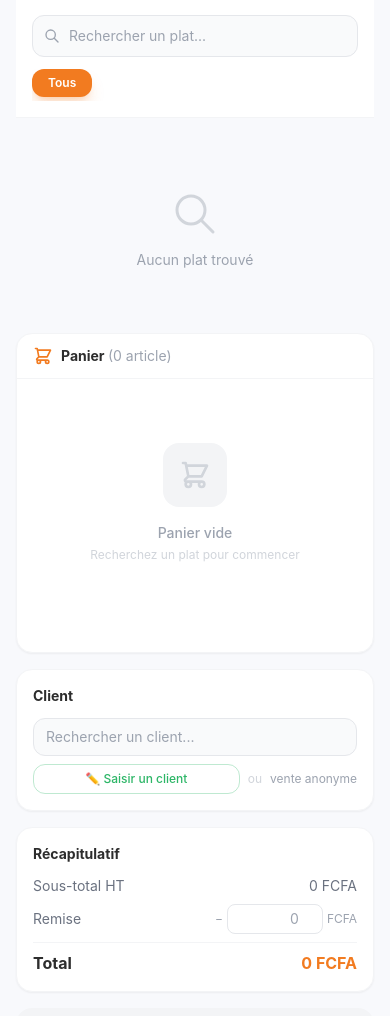
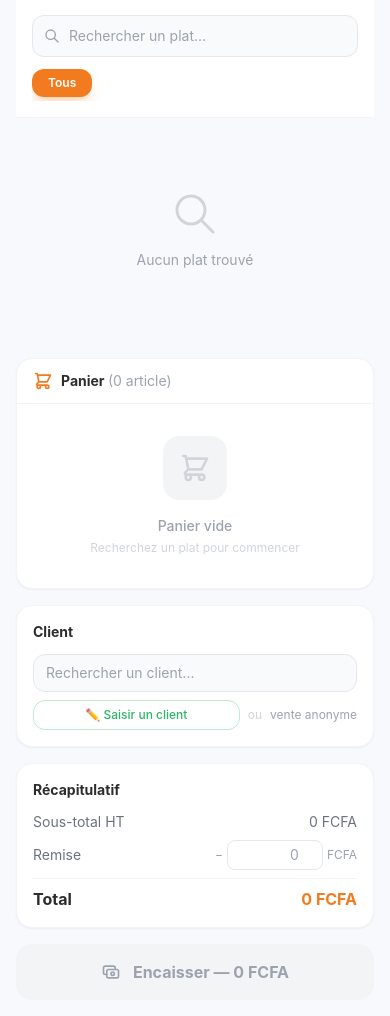
Before and after one commit to samdiagne/samdev_ges_com, a Laravel app: page /caisse/pos in a window 390 px wide. Shown: the part 77-1093 px from the top of the page. Run offline with Laravel 12, Linux system fonts and the light colour scheme; a user stored in the database is signed in; data comes from the database, SQL or seed files in the repository; tables that the repository leaves empty hold one stand-in row (values such as "Sample post"); style sheets or scripts are compiled from the project's sources; parts of the project's set-up code (start-up, migrations or seed data) failed here and were passed over; some libraries are stand-ins or nearby versions.

Commit message:
fix: POS mobile - layout adaptatif et modal confirmation vider panier
- Layout mobile : suppression hauteur fixe (h-[calc(100vh-8rem)]) sur mobile
  pour que client/récap/encaisser soient visibles sans scroll excessif
- Grille produits : max-h-72 sur mobile avec scroll interne
- Panier : hauteur dynamique selon les articles (plus de flex-1 fixe)
- État panier vide : padding réduit sur mobile (py-8 au lieu de py-16)
- Remplacement wire:confirm par modal custom pour "Vider le panier"
  avec affichage du nombre d'articles concernés

Co-Authored-By: Claude Sonnet 4.6 <noreply@anthropic.com>

```diff
--- a/app/Livewire/Caisse/PointOfSale.php
+++ b/app/Livewire/Caisse/PointOfSale.php
@@ -31,8 +31,9 @@ class PointOfSale extends Component
     public string $notes                 = '';
     public string $dateVente             = '';
 
-    public bool   $afficherModalPaiement = false;
-    public bool   $afficherModalSucces   = false;
+    public bool   $afficherModalPaiement    = false;
+    public bool   $afficherModalSucces      = false;
+    public bool   $afficherConfirmationVider = false;
     public string $erreurPaiement        = '';
 
     public ?int   $derniereVenteId       = null;
@@ -151,13 +152,14 @@ class PointOfSale extends Component
 
     public function clearCart(): void
     {
-        $this->panier               = [];
-        $this->sousTotal            = 0;
-        $this->total                = 0;
-        $this->remise               = 0;
-        $this->clientSelectionneId  = null;
-        $this->clientSelectionneNom = '';
-        $this->notes                = '';
+        $this->panier                    = [];
+        $this->sousTotal                 = 0;
+        $this->total                     = 0;
+        $this->remise                    = 0;
+        $this->clientSelectionneId       = null;
+        $this->clientSelectionneNom      = '';
+        $this->notes                     = '';
+        $this->afficherConfirmationVider = false;
     }
 
     private function recalcLine(int $index): void
--- a/resources/views/caisse/pos.blade.php
+++ b/resources/views/caisse/pos.blade.php
@@ -5,7 +5,7 @@
 @section('page-subtitle', now()->translatedFormat('l d F Y'))
 
 @section('content')
-    <div class="h-[calc(100vh-8rem)]">
+    <div class="lg:h-[calc(100vh-8rem)]">
         @livewire('caisse.point-of-sale')
     </div>
 @endsection
--- a/resources/views/livewire/caisse/point-of-sale.blade.php
+++ b/resources/views/livewire/caisse/point-of-sale.blade.php
@@ -1,9 +1,9 @@
-<div class="h-full flex flex-col lg:flex-row gap-4">
+<div class="lg:h-full flex flex-col lg:flex-row gap-4">
 
     {{-- ════════════════════════════════════════
          COLONNE GAUCHE — Recherche & Produits
     ════════════════════════════════════════ --}}
-    <div class="flex-1 flex flex-col gap-4 min-w-0">
+    <div class="flex flex-col gap-4 min-w-0 lg:flex-1">
 
         {{-- Erreur flash --}}
         @if(session('pos_error'))
@@ -20,7 +20,7 @@
         @endif
 
         {{-- ── Partie gauche : Grille produits ── --}}
-        <div class="flex-1 flex flex-col overflow-hidden">
+        <div class="flex flex-col overflow-hidden lg:flex-1">
 
             {{-- Barre recherche + filtres catégories --}}
             <div class="p-4 bg-white border-b border-gray-100 space-y-3">
@@ -68,7 +68,7 @@
             </div>
 
             {{-- Grille produits --}}
-            <div class="flex-1 overflow-y-auto p-4">
+            <div class="overflow-y-auto p-4 max-h-72 lg:max-h-none lg:flex-1">
                 @if(count($plats) > 0)
                     @php
                         $panierPlatIds = array_column($panier, 'plat_id');
@@ -172,8 +172,8 @@
         </div>
 
         {{-- Panier --}}
-        <div class="bg-white rounded-2xl border border-gray-100 shadow-sm flex-1 flex flex-col
-                    overflow-hidden">
+        <div class="bg-white rounded-2xl border border-gray-100 shadow-sm flex flex-col
+                    overflow-hidden lg:flex-1">
 
             {{-- Header panier --}}
             <div class="flex items-center justify-between px-4 py-3 border-b border-gray-100">
@@ -193,8 +193,7 @@
                     </h3>
                 </div>
                 @if(count($panier) > 0)
-                    <button wire:click="clearCart"
-                            wire:confirm="Vider le panier ?"
+                    <button wire:click="$set('afficherConfirmationVider', true)"
                             class="text-xs text-red-500 hover:text-red-700
                                    hover:bg-red-50 px-2 py-1 rounded-lg transition-colors">
                         Vider
@@ -203,7 +202,7 @@
             </div>
 
             {{-- Items panier --}}
-            <div class="flex-1 overflow-y-auto divide-y divide-gray-50">
+            <div class="overflow-y-auto divide-y divide-gray-50 lg:flex-1">
                 @forelse($panier as $index => $item)
                     <div class="px-4 py-3 flex items-center gap-3 hover:bg-gray-50/50
                                 transition-colors">
@@ -260,7 +259,7 @@
                         </button>
                     </div>
                 @empty
-                    <div class="flex flex-col items-center justify-center py-16 text-center px-4">
+                    <div class="flex flex-col items-center justify-center py-8 lg:py-16 text-center px-4">
                         <div class="w-16 h-16 bg-gray-100 rounded-2xl flex items-center
                                     justify-center mb-4">
                             <svg class="w-8 h-8 text-gray-300" fill="none"
@@ -458,6 +457,41 @@
             Encaisser — {{ number_format($total, 0, ',', ' ') }} FCFA
         </button>
     </div>
+
+    {{-- ════════════════════════════════════════
+         MODAL CONFIRMATION VIDER PANIER
+    ════════════════════════════════════════ --}}
+    @if($afficherConfirmationVider)
+        <div class="fixed inset-0 z-50 flex items-center justify-center p-4">
+            <div class="absolute inset-0 bg-black/50 backdrop-blur-sm"
+                 wire:click="$set('afficherConfirmationVider', false)"></div>
+            <div class="relative bg-white rounded-2xl shadow-2xl w-full max-w-sm p-6 text-center">
+                <div class="w-12 h-12 bg-red-100 rounded-full flex items-center justify-center mx-auto mb-4">
+                    <svg class="w-6 h-6 text-red-500" fill="none" stroke="currentColor" viewBox="0 0 24 24">
+                        <path stroke-linecap="round" stroke-linejoin="round" stroke-width="2"
+                              d="M19 7l-.867 12.142A2 2 0 0116.138 21H7.862a2 2 0 01-1.995-1.858L5 7m5
+                                 4v6m4-6v6m1-10V4a1 1 0 00-1-1h-4a1 1 0 00-1 1v3M4 7h16"/>
+                    </svg>
+                </div>
+                <h3 class="text-base font-bold text-dark mb-1">Vider le panier ?</h3>
+                <p class="text-sm text-gray-400 mb-6">
+                    {{ count($panier) }} article{{ count($panier) > 1 ? 's' : '' }} seront supprimés.
+                </p>
+                <div class="flex gap-3">
+                    <button wire:click="$set('afficherConfirmationVider', false)"
+                            class="flex-1 py-2.5 text-sm font-medium text-gray-600
+                                   hover:bg-gray-100 rounded-xl transition-colors border border-gray-200">
+                        Annuler
+                    </button>
+                    <button wire:click="clearCart"
+                            class="flex-1 py-2.5 bg-red-600 hover:bg-red-700 text-white
+                                   text-sm font-bold rounded-xl transition-colors">
+                        Vider
+                    </button>
+                </div>
+            </div>
+        </div>
+    @endif
 
     {{-- ════════════════════════════════════════
          MODAL PAIEMENT
```
